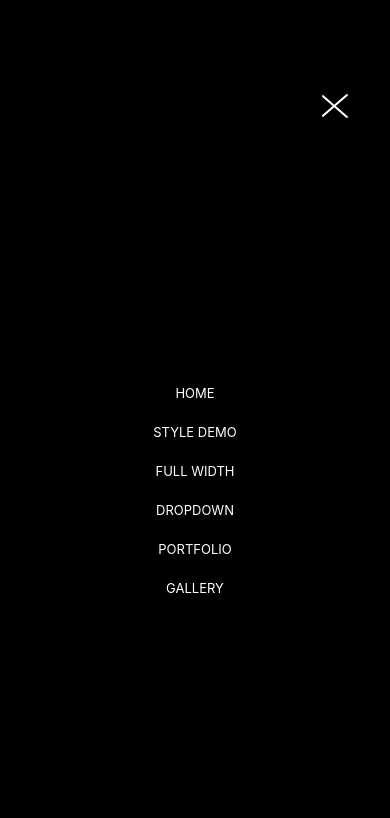
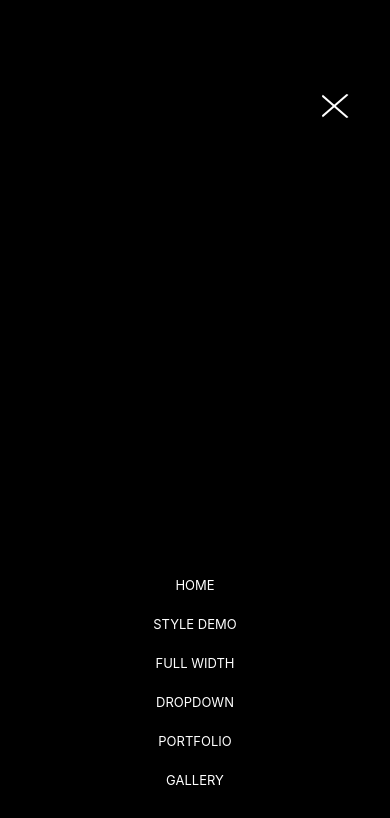
Before and after one commit to addie1988/rwd-practice-1, a plain HTML site: page index.html in a window 390 px wide. Both pictures are taken after a click on the button "Toggle navigation". Shown: the top 818 px of the page. Drawn offline with nearby package versions, Linux system fonts and the light colour scheme.

Commit message:
8.3.14.39

```diff
--- a/css/main.css
+++ b/css/main.css
@@ -16,7 +16,7 @@ button:focus {outline:none;}
 
 @media (max-width: 993px) {
     .navbar-expand-lg {padding: 60px 30px;}
-    .navbar-expand-lg .navbar-nav {line-height: 3;position: absolute;top: 0%;left: 0;width: 100%;background-color: black;opacity: 1;padding: 22rem 0;height: 60rem;z-index: 9999;overflow: hidden;position: fixed;}
+    .navbar-expand-lg .navbar-nav {line-height: 3;position: absolute;top: 0%;left: 0;width: 100%;background-color: black;opacity: 1;padding: 22rem 0;height: 72rem;z-index: 9999;overflow: hidden;position: fixed;}
     .navbar-expand-lg>img {width: 100%;height: 100%;}
     .navbar-expand-lg .navbar-nav>li {text-align: center;}
     .navbar-light .navbar-nav .nav-link {color: white;padding: 0;}
```
